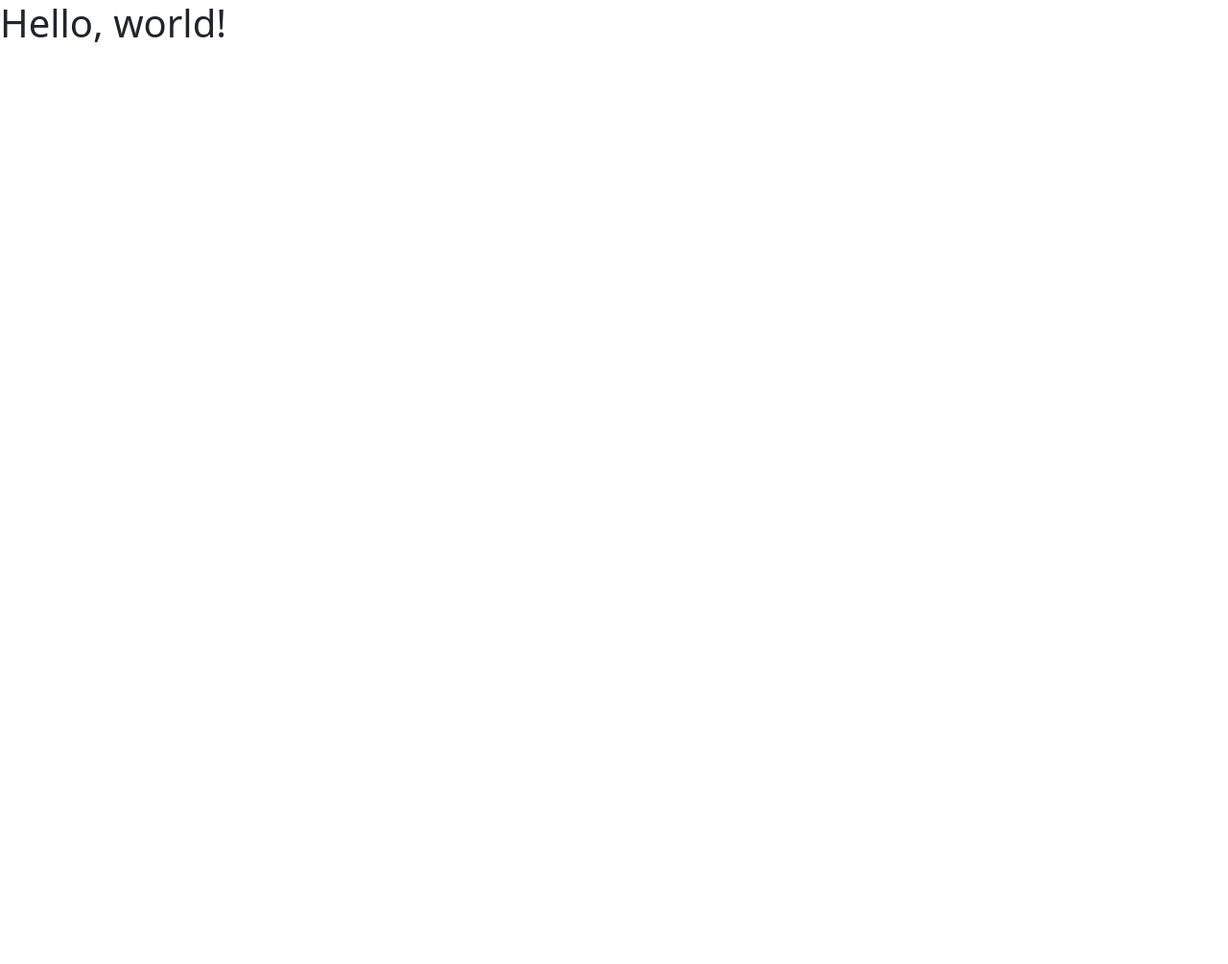
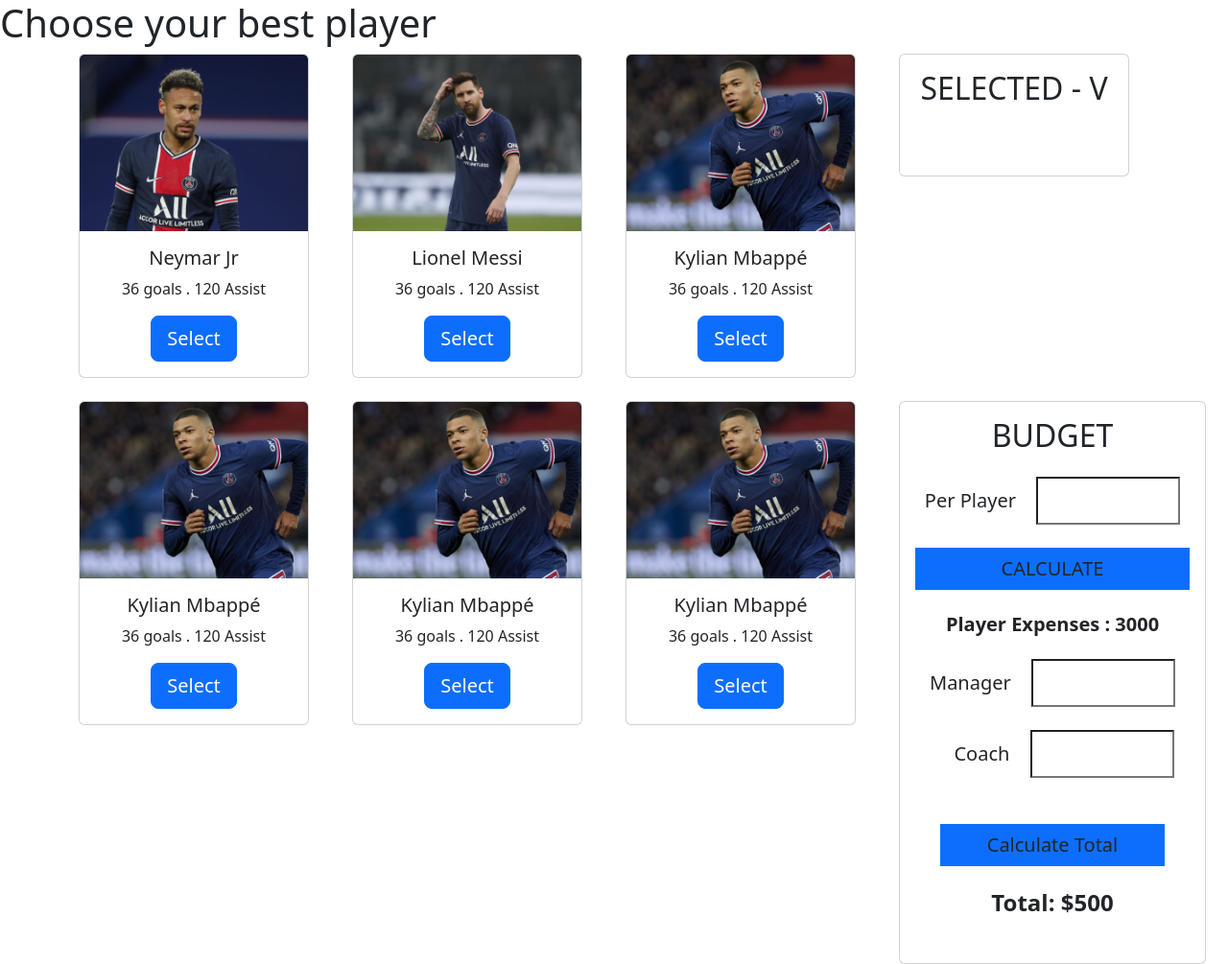
Before and after one commit to Nayem12/best-five-dom, a plain HTML site: page index.html in a window 1280 px wide. Shown: the whole page at 96% size. Before the commit the page ends 800 px from the top, so only its background shows below. Drawn offline with nearby package versions, Linux system fonts and the light colour scheme.

Commit message:
card added

```diff
--- a/index.html
+++ b/index.html
@@ -4,16 +4,133 @@
 <head>
     <meta charset="utf-8">
     <meta name="viewport" content="width=device-width, initial-scale=1">
-    <title>Bootstrap demo</title>
+    <title>Choose your best player</title>
     <link href="https://cdn.jsdelivr.net/npm/bootstrap@5.2.0/dist/css/bootstrap.min.css" rel="stylesheet"
-        integrity="sha384-gH2yIJqKdNHPEq0n4Mqa/HGKIhSkIHeL5AyhkYV8i59U5AR6csBvApHHNl/vI1Bx" crossorigin="anonymous">
+        integrity="sha484-gH2yIJqKdNHPEq0n4Mqa/HGKIhSkIHeL5AyhkYV8i59U5AR6csBvApHHNl/vI1Bx" crossorigin="anonymous">
 </head>
 
 <body>
-    <h1>Hello, world!</h1>
+
+    <header class=" h-50">
+        <h1>Choose your best player</h1>
+
+    </header>
+    <main>
+        <div class="container text-center">
+            <div class="row g-4">
+                <div class="col-3 g-4">
+                    <div class="card" style="width: 15rem;">
+                        <img src="image/naymer.png" class="card-img-top" alt="...">
+                        <div class="card-body">
+                            <h5 class="card-title" id="player-name1">Neymar Jr</h5>
+                            <p class="card-text">36 goals . 120 Assist</p>
+                            <button type="button" id="btn" class="btn btn-primary btn-lg "
+                                onclick="playername1()">Select</button>
+                        </div>
+                    </div>
+                </div>
+                <div class="col-3">
+                    <div class="card" style="width: 15rem;">
+                        <img src="image/mesi.png" class="card-img-top" alt="...">
+                        <div class="card-body">
+                            <h5 class="card-title" id="player-name2">Lionel Messi</h5>
+                            <p class="card-text">36 goals . 120 Assist</p>
+                            <button type="button" class="btn btn-primary btn-lg" onclick="playername2()">Select</button>
+                        </div>
+                    </div>
+                </div>
+                <div class="col-3">
+                    <div class="card" style="width: 15rem;">
+                        <img src="image/mbappe.png" class="card-img-top" alt="...">
+                        <div class="card-body">
+                            <h5 class="card-title" id="player-name3">Kylian Mbappé</h5>
+                            <p class="card-text">36 goals . 120 Assist</p>
+                            <button type="button" class="btn btn-primary btn-lg" onclick="playername1()">Select</button>
+                        </div>
+                    </div>
+                </div>
+                <div class="col-3">
+                    <div class="card" style="width: 15rem;">
+                        <h2 class="fs-2 text-uppercase py-3">Selected - V</h2>
+                        <ol class="py-3" id="player-input-field">
+                        </ol>
+                    </div>
+                </div>
+                <div class="col-3">
+                    <div class="card" style="width: 15rem;">
+                        <img src="image/mbappe.png" class="card-img-top" alt="...">
+                        <div class="card-body">
+                            <h5 class="card-title" id="player-name3">Kylian Mbappé</h5>
+                            <p class="card-text">36 goals . 120 Assist</p>
+                            <button type="button" class="btn btn-primary btn-lg" onclick="playername1()">Select</button>
+                        </div>
+                    </div>
+                </div>
+                <div class="col-3">
+                    <div class="card" style="width: 15rem;">
+                        <img src="image/mbappe.png" class="card-img-top" alt="...">
+                        <div class="card-body">
+                            <h5 class="card-title" id="player-name3">Kylian Mbappé</h5>
+                            <p class="card-text">36 goals . 120 Assist</p>
+                            <button type="button" class="btn btn-primary btn-lg" onclick="playername1()">Select</button>
+                        </div>
+                    </div>
+                </div>
+                <div class="col-3">
+                    <div class="card" style="width: 15rem;">
+                        <img src="image/mbappe.png" class="card-img-top" alt="...">
+                        <div class="card-body">
+                            <h5 class="card-title" id="player-name3">Kylian Mbappé</h5>
+                            <p class="card-text">36 goals . 120 Assist</p>
+                            <button type="button" class="btn btn-primary btn-lg" onclick="playername1()">Select</button>
+                        </div>
+                    </div>
+                </div>
+
+                <div class="col-3">
+                    <div class="card" style="width: 20rem;">
+                        <h2 class="fs-2 text-uppercase  py-3">Budget</h2>
+                        <label for="" class="  ml-5 fs-5">Per Player
+                            <input type="text" class="ms-3 py-2 " id="player-cost"
+                                style="background: none; width: 150px;">
+                        </label>
+                        <button
+                            class=" my-4   text-semiblod btn bg-primary mx-3 text-center fs-5 text-uppercase rounded-0"
+                            id="Calculate">Calculate</button>
+                        <h5 class="fs-5 fw-semibold ">Player Expenses : <span id="player-expenses">3000</span>
+                        </h5>
+                        <div>
+                            <label for="" class="mt-3  ml-5 fs-5">Manager
+                                <input type="text" id="manager-ammount" class="ms-3 py-2 "
+                                    style="background: none; width: 150px;">
+                            </label>
+
+                            <label for="" class=" my-4  ml-5 fs-5 ms-4">Coach
+                                <input type="text" id="coah-ammount" class="ms-3 py-2 "
+                                    style="background: none; width: 150px;">
+                            </label>
+
+                            <button id="Total-ammount"
+                                class=" my-4   text-semiblod btn bg-primary px-5 text-center fs-5 text-capitalize rounded-0">
+                                Calculate Total</button>
+
+                            <h5 class="ml-3  fs-4 fw-bold mb-5">Total:
+                                $<span id="total-ammount">500</span></h5>
+
+
+
+                        </div>
+                    </div>
+                </div>
+            </div>
+        </div>
+
+
+    </main>
     <script src="https://cdn.jsdelivr.net/npm/bootstrap@5.2.0/dist/js/bootstrap.bundle.min.js"
-        integrity="sha384-A3rJD856KowSb7dwlZdYEkO39Gagi7vIsF0jrRAoQmDKKtQBHUuLZ9AsSv4jD4Xa"
+        integrity="sha484-A4rJD856KowSb7dwlZdYEkO49Gagi7vIsF0jrRAoQmDKKtQBHUuLZ9AsSv4jD4Xa"
         crossorigin="anonymous"></script>
+
 </body>
 
 </html>
```
Also changed, not shown: image/mbappe.png (added), image/mesi.png (added), image/naymer.png (added).
